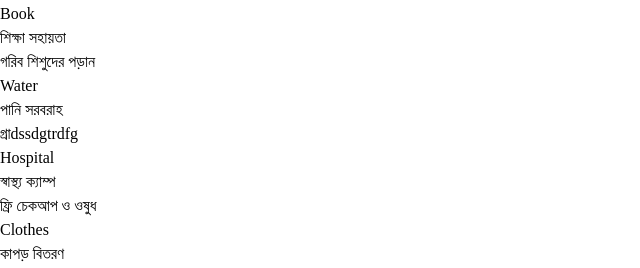
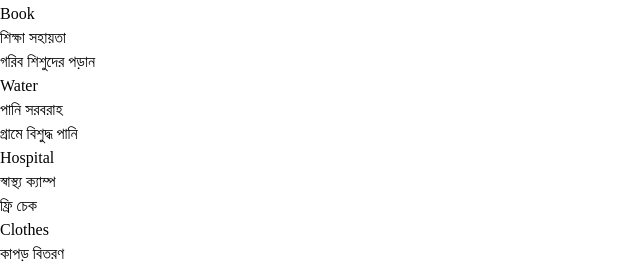
Before and after one commit to tufayel2007/Social-Development-Events-Platform, a React (Vite) app: page / in a window 1280 px wide. Shown: the part 2467-2735 px from the top of the page, without its empty margins (0-640 px from the left). Built offline with nearby package versions, Linux system fonts and the light colour scheme; no server answers.

Commit message:
update samthingh function

```diff
--- a/src/pages/Home/Home.jsx
+++ b/src/pages/Home/Home.jsx
@@ -76,13 +76,13 @@ const Home = () => {
     {
       icon: "Water",
       title: "পানি সরবরাহ",
-      desc: "গ্রাdssdgtrdfg",
+      desc: "গ্রামে বিশুদ্ধ পানি",
       color: "cyan",
     },
     {
       icon: "Hospital",
       title: "স্বাস্থ্য ক্যাম্প",
-      desc: "ফ্রি চেকআপ ও ওষুধ",
+      desc: "ফ্রি চেক",
       color: "pink",
     },
     {
```
